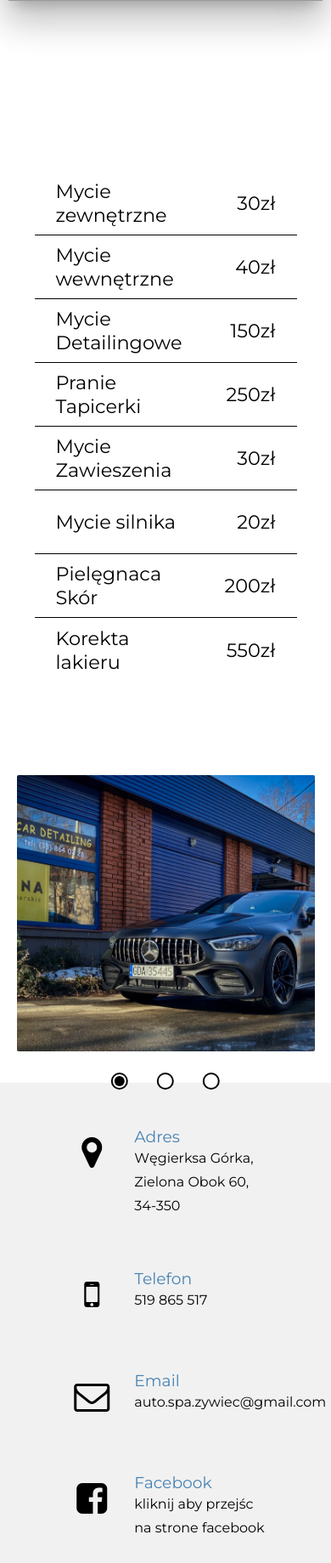
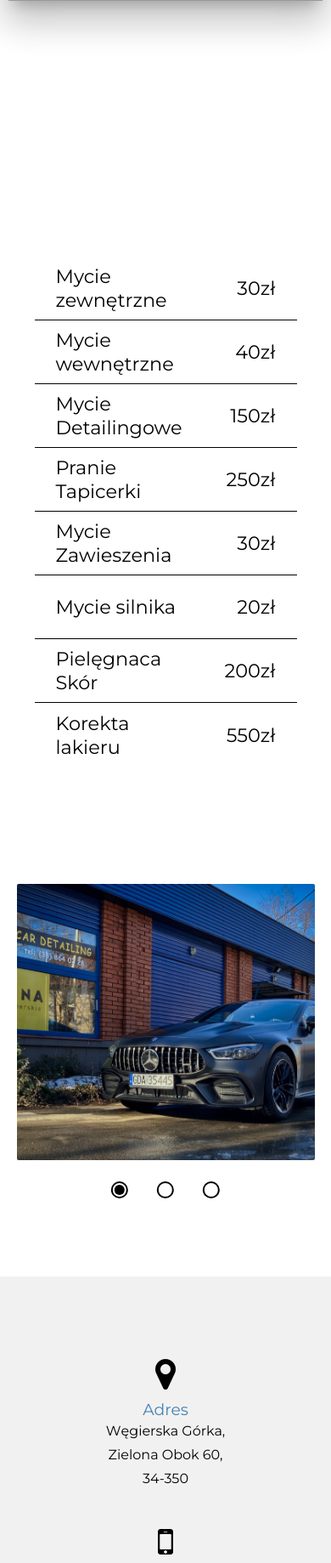
Before and after one commit to KappaPrajd/autospa, a PHP site: page / in a window 390 px wide; the page is wider, and only the part inside the window is pictured. Shown: the part 1392-3231 px from the top of that part at 85% size. Run offline with PHP 8.4, Linux system fonts and the light colour scheme; some libraries are stand-ins or nearby versions.

Commit message:
bug fixes v2

```diff
--- a/css/contact.css
+++ b/css/contact.css
@@ -73,10 +73,41 @@ a:hover {
 @media only screen and (max-width: 1400px) {
   #panel5 {
     height: fit-content;
-    padding: 100px 0;
+    padding: 20px 0 40px;
+  }
+
+  .contact {
+    height: fit-content;
   }
 
   .container {
     flex-direction: column;
+    height: fit-content;
+  }
+
+  iframe {
+    width: 70vw;
+    height: 60vh;
+  }
+
+  .contactInfo {
+    width: 70% !important;
+    text-align: center;
+    margin-bottom: 30px;
+  }
+
+  .box {
+    flex-direction: column;
+    justify-content: center;
+    align-items: center;
+    padding: 15px 10px !important;
+  }
+
+  .box:last-child .text p {
+    display: none;
+  }
+
+  .text {
+    margin-left: 0 !important;
   }
 }
--- a/css/footer.css
+++ b/css/footer.css
@@ -13,6 +13,12 @@ footer p {
   text-align: center;
 }
 
-#footer-text{
+#footer-text {
   color: black;
 }
+
+@media only screen and (max-width: 1400px) {
+  footer p {
+    width: 300px;
+  }
+}
--- a/css/gallery.css
+++ b/css/gallery.css
@@ -2,7 +2,6 @@
   width: 80%;
   position: relative;
   flex-direction: column;
-  margin-top: 60px;
 }
 
 .glide__slide {
@@ -73,7 +72,7 @@
 @media only screen and (max-width: 900px) {
   #panel4 {
     height: 50vh;
-    min-height: 400px;
+    min-height: 600px;
   }
 
   .glide {
--- a/css/main.css
+++ b/css/main.css
@@ -1,6 +1,6 @@
 * {
   box-sizing: border-box;
-  font-family: 'Montserrat', sans-serif;
+  font-family: "Montserrat", sans-serif;
   margin: 0;
   padding: 0;
 }
@@ -32,7 +32,6 @@ body {
 #panel4 {
   flex-direction: column;
   min-height: 1000px;
-  justify-content: flex-start;
 }
 
 #panel1 {
@@ -47,3 +46,8 @@ body {
   text-decoration: none;
   color: white;
 }
+
+#panel3 {
+  height: fit-content;
+  padding: 150px 0 0;
+}
--- a/index.html
+++ b/index.html
@@ -5,8 +5,11 @@
     <meta http-equiv="X-UA-Compatible" content="IE=edge" />
     <meta name="viewport" content="width=device-width, initial-scale=1.0" />
     <title>AutoSpa</title>
-    <link rel="preconnect" href="https://fonts.gstatic.com">
-    <link href="https://fonts.googleapis.com/css2?family=Abel&family=Montserrat:wght@400&display=swap" rel="stylesheet">
+    <link rel="preconnect" href="https://fonts.gstatic.com" />
+    <link
+      href="https://fonts.googleapis.com/css2?family=Abel&family=Montserrat:wght@400&display=swap"
+      rel="stylesheet"
+    />
     <link
       rel="stylesheet"
       href="https://cdn.jsdelivr.net/npm/@glidejs/glide/dist/css/glide.core.min.css"
@@ -155,7 +158,7 @@
                 </div>
                 <div class="text">
                   <h3>Adres</h3>
-                  <p>Węgierksa Górka,</p>
+                  <p>Węgierska Górka,</p>
                   <p>Zielona Obok 60, 34-350</p>
                 </div>
               </div>
@@ -207,7 +210,11 @@
     </main>
 
     <footer>
-      <a href="https://www.facebook.com/atwebdesigning/" target="_blank"><p id="footer-text">Designed by Tomasz Molski and Arkadiusz Rejman</p></a>
+      <a href="https://www.facebook.com/atwebdesigning/" target="_blank"
+        ><p id="footer-text">
+          Designed by Tomasz Molski and Arkadiusz Rejman
+        </p></a
+      >
     </footer>
 
     <script src="js/navbar.js"></script>
```
